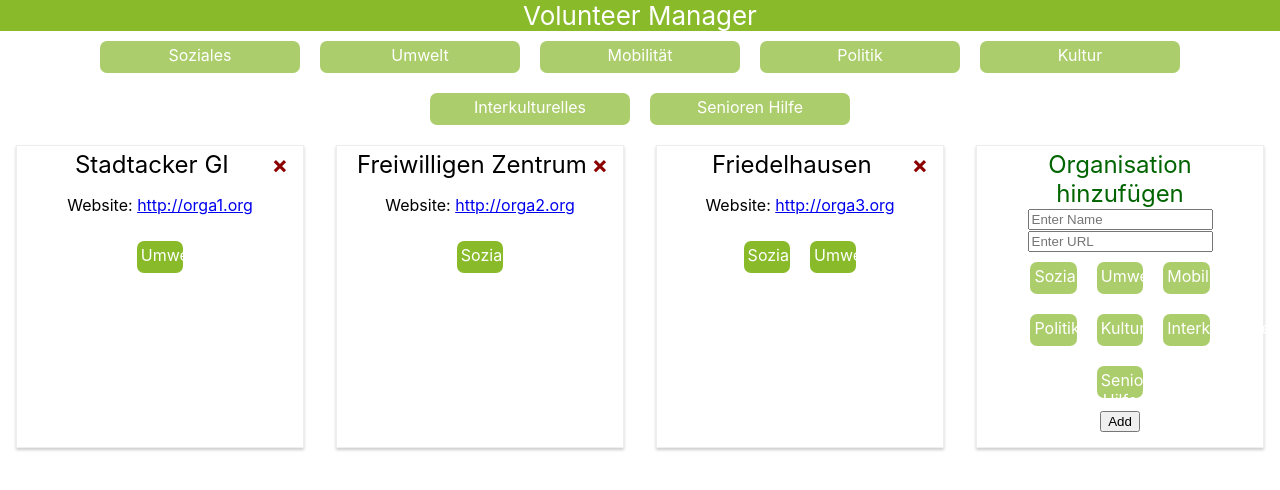
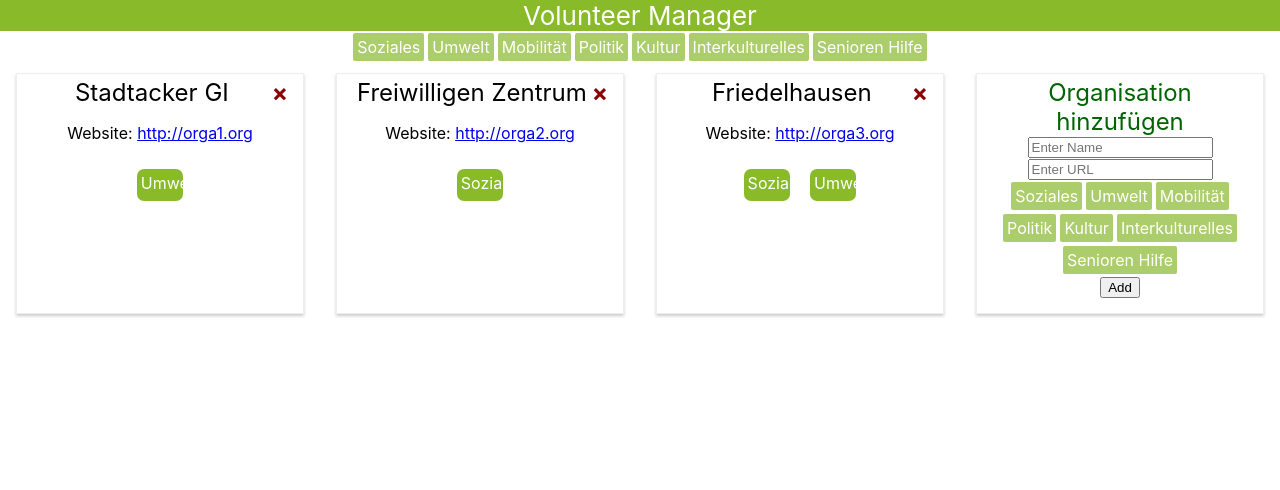
Before and after one commit to BaseVentura/Mule, a React (Create React App) app: page / in a window 1280 px wide. Shown: the top 490 px of the page. Built offline with nearby package versions, Linux system fonts and the light colour scheme.

Commit message:
Restyled Filter Badges

```diff
--- a/src/Components/LabelControl.module.css
+++ b/src/Components/LabelControl.module.css
@@ -1,30 +1,26 @@
 .BadgeInactive {
     display: inline-block;
     right: 16px;
-    height: 24px;
     font-size: 16px;
     color: white;
-    width: 15%;
     top: 50%;
-    margin: 10px;
+    margin: 2px;
     background-color:#ACCD6B;
     padding: 4px ;
     text-align: center;
-    border-radius: 7px;
+    border-radius: 2px;
     cursor: pointer;
   }
   .BadgeActive {
     display: inline-block;
     right: 16px;
-    height: 24px;
     font-size: 16px;
     color: white;
-    width: 15%;
     top: 50%;
-    margin: 10px;
+    margin: 2px;
     background-color: #88BA2A;
     padding: 4px ;
     text-align: center;
-    border-radius: 7px;
+    border-radius: 2px;
     cursor: pointer;
   }
```
